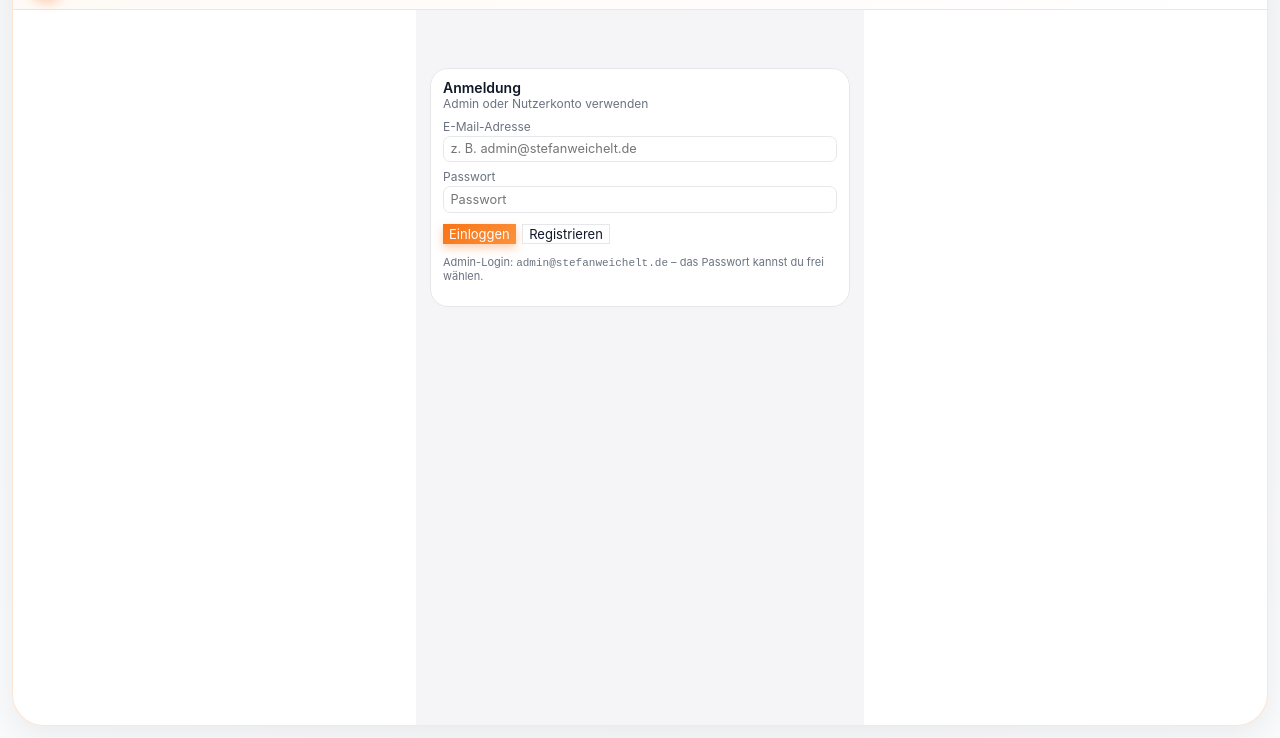
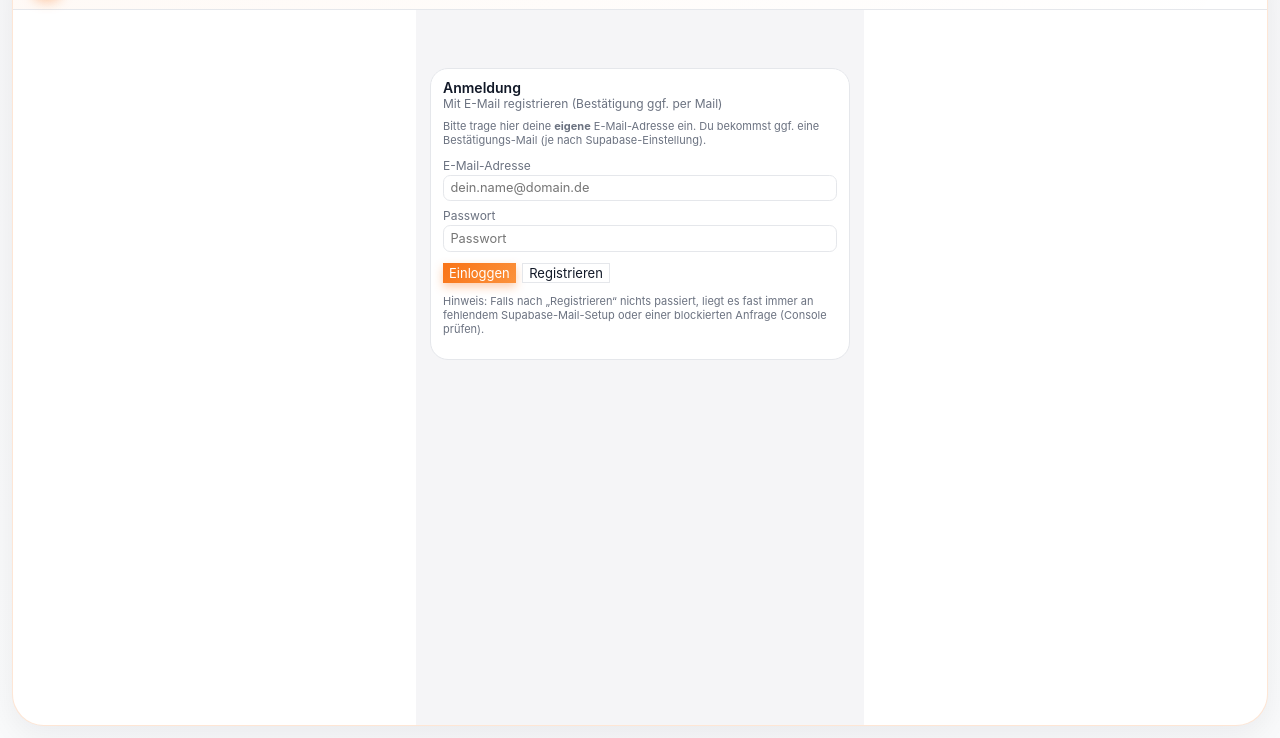
Before and after one commit to cffrjz5wjq-star/storyboard-studio, a website: page public/index.html in a window 1280 px wide. Shown: the part 62-800 px from the top of the page. Drawn offline with nearby package versions, Linux system fonts and the light colour scheme; no server answers.

Commit message:
Update index.html

```diff
--- a/public/index.html
+++ b/public/index.html
@@ -5,6 +5,7 @@
   <title>Storyboard Studio – Dashboard</title>
   <meta name="viewport" content="width=device-width, initial-scale=1" />
   <link rel="stylesheet" href="styles.css" />
+
   <style>
     .hidden { display: none !important; }
     .dashboard-main {
@@ -14,9 +15,7 @@
       gap: 0.9rem;
     }
     @media (max-width: 980px) {
-      .dashboard-main {
-        grid-template-columns: minmax(0,1fr);
-      }
+      .dashboard-main { grid-template-columns: minmax(0,1fr); }
     }
     .dashboard-grid {
       display: grid;
@@ -33,14 +32,8 @@
       flex-direction: column;
       gap: 0.25rem;
     }
-    .dashboard-tile-title {
-      font-size: 0.85rem;
-      font-weight: 600;
-    }
-    .dashboard-tile-text {
-      font-size: 0.78rem;
-      color: var(--text-muted);
-    }
+    .dashboard-tile-title { font-size: 0.85rem; font-weight: 600; }
+    .dashboard-tile-text { font-size: 0.78rem; color: var(--text-muted); }
     .project-list {
       display: flex;
       flex-direction: column;
@@ -57,9 +50,7 @@
       align-items: center;
       gap: 0.4rem;
     }
-    .project-item-main {
-      min-width: 0;
-    }
+    .project-item-main { min-width: 0; }
     .project-item-title {
       font-size: 0.85rem;
       font-weight: 500;
@@ -74,11 +65,7 @@
       text-overflow: ellipsis;
       overflow: hidden;
     }
-    .project-item-actions {
-      display: flex;
-      gap: 0.3rem;
-      flex-shrink: 0;
-    }
+    .project-item-actions { display: flex; gap: 0.3rem; flex-shrink: 0; }
     .field-grid-2 {
       display: grid;
       grid-template-columns: repeat(auto-fit, minmax(170px, 1fr));
@@ -99,17 +86,15 @@
       padding: 0.3rem 0.4rem;
       font-size: 0.8rem;
     }
-    .field textarea {
-      min-height: 60px;
-      resize: vertical;
-    }
-    .auth-card {
-      max-width: 420px;
-      margin: 3rem auto;
-    }
+    .field textarea { min-height: 60px; resize: vertical; }
+    .auth-card { max-width: 420px; margin: 3rem auto; }
   </style>
+
+  <!-- Wichtig: Script NICHT in <style> -->
+  <script src="https://unpkg.com/@supabase/supabase-js@2"></script>
   <script src="app.js" defer></script>
 </head>
+
 <body>
   <div class="app-shell">
     <div class="app project-app">
@@ -133,30 +118,37 @@
           <div class="card-header">
             <div>
               <div class="card-title">Anmeldung</div>
-            <div class="card-subtitle">Admin oder Nutzerkonto verwenden</div>
+              <div class="card-subtitle">Mit E-Mail registrieren (Bestätigung ggf. per Mail)</div>
             </div>
           </div>
+
+          <p class="hint" style="margin-top:0.2rem;">
+            Bitte trage hier deine <b>eigene</b> E-Mail-Adresse ein. Du bekommst ggf. eine Bestätigungs-Mail (je nach Supabase-Einstellung).
+          </p>
+
           <div class="field">
             <label for="loginEmail">E-Mail-Adresse</label>
-          <input id="loginEmail" type="email" placeholder="z.&nbsp;B. admin@stefanweichelt.de" />
+            <input id="loginEmail" type="email" placeholder="dein.name@domain.de" autocomplete="email" />
           </div>
+
           <div class="field" style="margin-top:0.45rem;">
             <label for="loginPassword">Passwort</label>
-          <input id="loginPassword" type="password" placeholder="Passwort" />
+            <input id="loginPassword" type="password" placeholder="Passwort" autocomplete="current-password" />
           </div>
+
           <div class="field" style="margin-top:0.7rem; display:flex; gap:0.4rem;">
             <button id="btnLogin" type="button" class="primary">Einloggen</button>
             <button id="btnRegister" type="button" class="secondary">Registrieren</button>
           </div>
+
           <p class="hint" style="margin-top:0.7rem;">
-          Admin-Login: <code>admin@stefanweichelt.de</code> &ndash; das Passwort kannst du frei wählen.
+            Hinweis: Falls nach „Registrieren“ nichts passiert, liegt es fast immer an fehlendem Supabase-Mail-Setup oder einer blockierten Anfrage (Console prüfen).
           </p>
         </section>
       </main>
 
       <!-- Dashboard -->
       <main id="dashboardView" class="dashboard-main hidden">
-      <!-- Linke Seite: Willkommen + Projektformular -->
         <section class="card">
           <div class="card-header">
             <div>
@@ -193,11 +185,10 @@
               <div class="dashboard-tile-text">
                 Senderlogos, Farbwelten und Standardformate für zukünftige Produktionen verwalten.
               </div>
-            <span class="hint">Platzhalter &ndash; wird später ausgebaut.</span>
+              <span class="hint">Platzhalter – wird später ausgebaut.</span>
             </div>
           </div>
 
-        <!-- Projektformular -->
           <div id="newProjectForm" class="card" style="margin-top:0.8rem; padding:0.65rem 0.7rem;">
             <div class="card-header">
               <div>
@@ -205,44 +196,49 @@
                 <div class="card-subtitle">Metadaten für die Produktion</div>
               </div>
             </div>
+
             <div class="field">
               <label for="npTitle">Projekttitel</label>
-            <input id="npTitle" type="text" placeholder="z.&nbsp;B. FWU Akkumulatoren" />
+              <input id="npTitle" type="text" placeholder="z. B. FWU Akkumulatoren" />
             </div>
+
             <div class="field-grid-2">
               <div class="field">
                 <label for="npEditor">Redaktion</label>
-              <input id="npEditor" type="text" placeholder="z.&nbsp;B. FWU" />
+                <input id="npEditor" type="text" placeholder="z. B. FWU" />
               </div>
               <div class="field">
                 <label for="npCvd">CVD</label>
-              <input id="npCvd" type="text" placeholder="z.&nbsp;B. Maike" />
+                <input id="npCvd" type="text" placeholder="z. B. Maike" />
               </div>
               <div class="field">
                 <label for="npArea">Bereich</label>
-              <input id="npArea" type="text" placeholder="z.&nbsp;B. Physik" />
+                <input id="npArea" type="text" placeholder="z. B. Physik" />
               </div>
               <div class="field">
                 <label for="npShow">Sendung</label>
-              <input id="npShow" type="text" placeholder="z.&nbsp;B. Schule" />
+                <input id="npShow" type="text" placeholder="z. B. Schule" />
               </div>
               <div class="field">
                 <label for="npFormat">Format</label>
-              <input id="npFormat" type="text" placeholder="z.&nbsp;B. Erklärfilm" />
+                <input id="npFormat" type="text" placeholder="z. B. Erklärfilm" />
               </div>
               <div class="field">
                 <label for="npTarget">Zielgruppe</label>
-              <input id="npTarget" type="text" placeholder="z.&nbsp;B. Sek I" />
+                <input id="npTarget" type="text" placeholder="z. B. Sek I" />
               </div>
             </div>
+
             <div class="field" style="margin-top:0.4rem;">
               <label for="npTeam">Team / Personen</label>
-            <input id="npTeam" type="text" placeholder="z.&nbsp;B. Redaktion, Autor, Regie ..." />
+              <input id="npTeam" type="text" placeholder="z. B. Redaktion, Autor, Regie ..." />
             </div>
+
             <div class="field" style="margin-top:0.4rem;">
               <label for="npShort">Kurzbeschreibung</label>
               <textarea id="npShort" placeholder="Kurze inhaltliche Beschreibung des Projekts"></textarea>
             </div>
+
             <div style="margin-top:0.6rem; display:flex; gap:0.4rem;">
               <button id="btnCreateProject" type="button" class="primary small">Projekt speichern</button>
               <button id="btnResetProjectForm" type="button" class="secondary small">Formular leeren</button>
@@ -250,7 +246,6 @@
           </div>
         </section>
 
-      <!-- Rechte Seite: aktuelles Projekt + Liste -->
         <section class="card">
           <div class="card-header">
             <div>
@@ -258,6 +253,7 @@
               <div class="card-subtitle" id="currentProjectSubtitle">Noch kein Projekt ausgewählt.</div>
             </div>
           </div>
+
           <div class="field">
             <label>Projektübersicht</label>
             <div id="projectList" class="project-list"></div>
```
Lines whose indentation alone changed are shown as unchanged.
